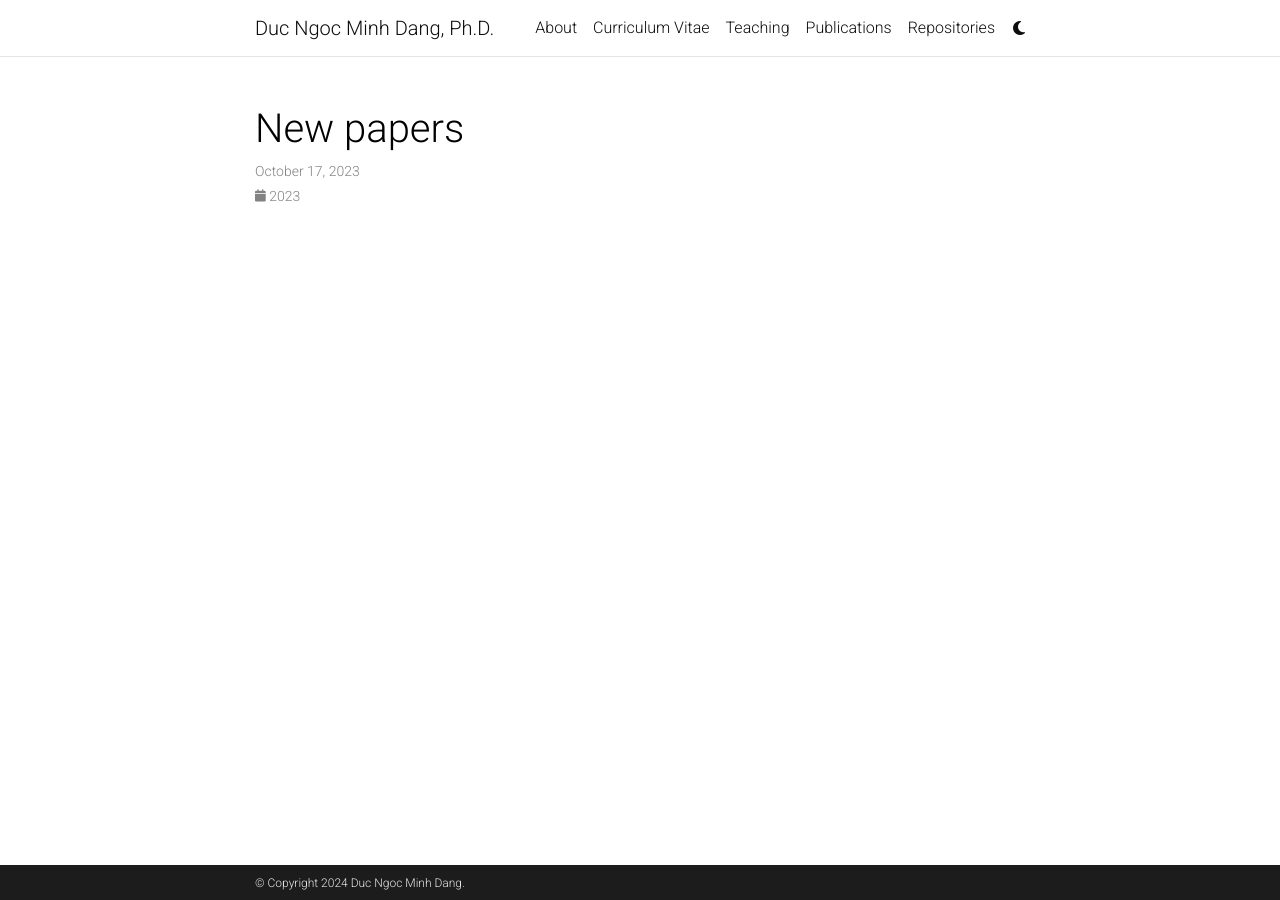
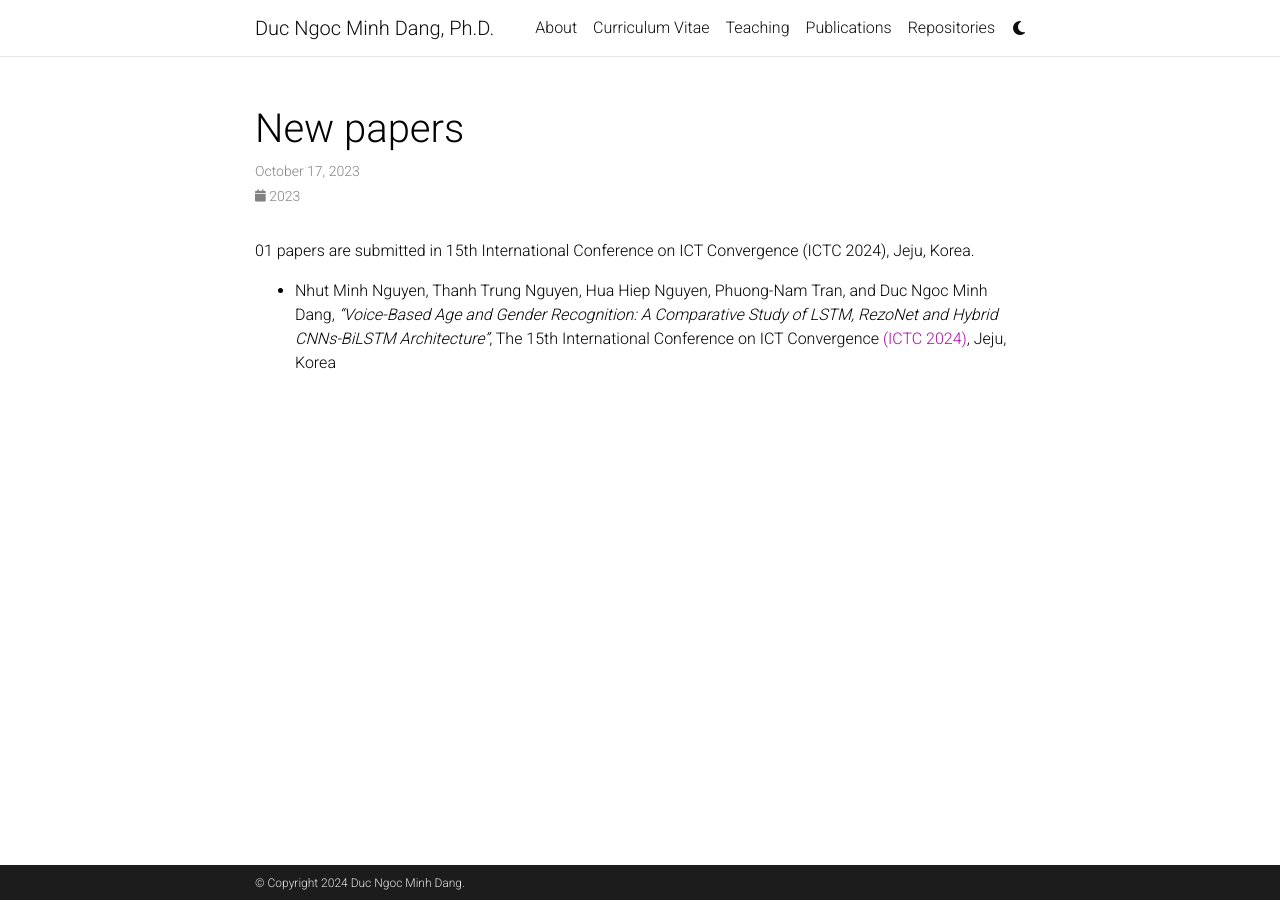
Before and after one commit to dnmduc/dnmduc.github.io, a Jekyll site: the page built from _news/announcement_1.md, in a window 1280 px wide. Built offline with Jekyll 4.4.1, drawn with Linux system fonts in a browser that asks for light colours; full-size pictures stand in for the smaller copies a plugin makes; comment, search, counter and statistics services are not loaded; a style sheet for code colours, icons or effects is not loaded; some of the changed lines change nothing that is shown.

Commit message:
ICTC accepted

```diff
--- a/_news/announcement_1.md
+++ b/_news/announcement_1.md
@@ -6,9 +6,5 @@ inline: true
 related_posts: false
 ---
 
-<!-- 04 papers are submitted in 15th International Conference on ICT Convergence (ICTC 2024), Jeju, Korea.
-
-- Nam Van Hai Phan, Tha Thanh Le, Tuan Phu Phan, Thuy Thu Le, Phuong-Nam Tran, Nhat Truong Pham and Duc Ngoc Minh Dang, *“Deep Learning-Based Automated Cashier System for Bakeries”*, [9th International Conference on Intelligent Information Technology (ICIIT 2024)](http://www.iciit.org/), Feb 23-25, 2024
-- Dang Khoa Phan, Phuong-Nam Tran, Nhat Truong Pham, Tra Huong Thi Le, Duc Ngoc Minh Dang, *“Innovative Multi-Modal Control for Surveillance Spider Robot: An Integration of Voice and Hand Gesture Recognition”*, [9th International Conference on Intelligent Information Technology (ICIIT 2024)](http://www.iciit.org/), Feb 23-25, 2024
-- Dinh Thuan Nguyen, Minh Khanh Phan, Phuong-Nam Tran and Duc Ngoc Minh Dang, *“Vietnamese Traffic Sign Recognition Using Deep Learning”*, [9th International Conference on Intelligent Information Technology (ICIIT 2024)](http://www.iciit.org/), Feb 23-25, 2024
-- Chi Hung Le, Hung Phat Ly, Duc Tien Nguyen, Hanh Dang-Ngoc, Thuy-Duong Thi Vu and Duc Ngoc Minh Dang *“Deep Learning Based Attendance Check System At FPT University”*, [9th International Conference on Intelligent Information Technology (ICIIT 2024)](http://www.iciit.org/), Feb 23-25, 2024   -->
+01 papers are submitted in 15th International Conference on ICT Convergence (ICTC 2024), Jeju, Korea.
+- Nhut Minh Nguyen, Thanh Trung Nguyen, Hua Hiep Nguyen, Phuong-Nam Tran, and Duc Ngoc Minh Dang, *"Voice-Based Age and Gender Recognition: A Comparative Study of LSTM, RezoNet and Hybrid CNNs-BiLSTM Architecture"*, The 15th International Conference on ICT Convergence [(ICTC 2024)](https://ictc.org/), Jeju, Korea
```
